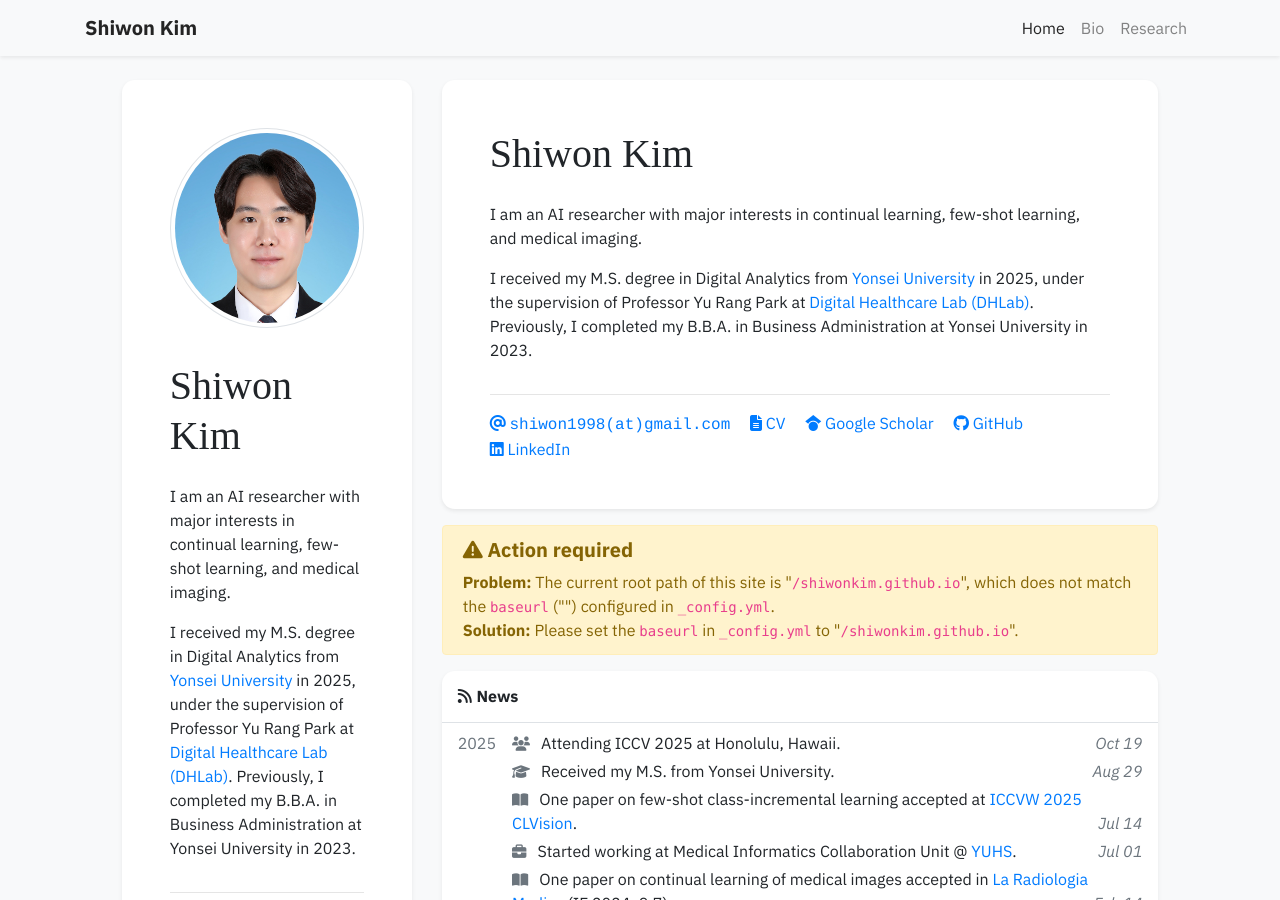
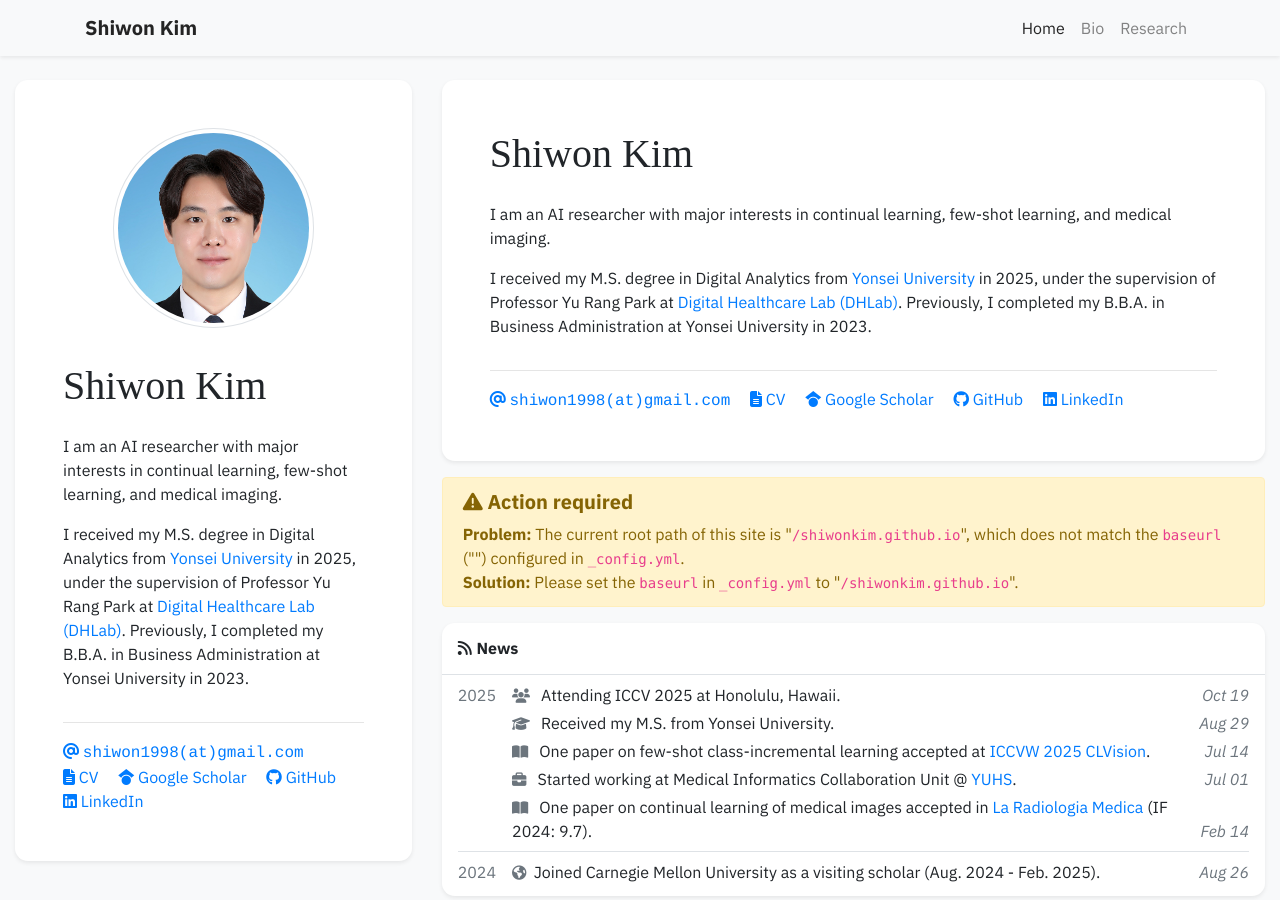
Before and after one commit to shiwonkim/shiwonkim.github.io, a Jekyll site: the page built from index.html, in a window 1280 px wide and 900 px high. Built offline with Jekyll 4.4.1, drawn with Linux system fonts in a browser that asks for light colours; nearby versions of some CDN libraries; some web fonts are replaced; a style sheet for code colours, icons or effects is not loaded.

Commit message:
edit profile

```diff
--- a/index.html
+++ b/index.html
@@ -5,11 +5,11 @@
 ---
 
 <div class="row justify-content-center">
-  <div class="col-12 col-lg-3">
+  <div class="col-12 col-lg-4">
     {% include widgets/profile_card.html %}
   </div>
 
-  <div class="col-12 col-lg-7">
+  <div class="col-12 col-lg-8">
     {% include widgets/about_card.html %}
 
     {% include widgets/debug_repo_name.html %}
--- a/research.html
+++ b/research.html
@@ -74,7 +74,7 @@
 </style>
 
 <div class="row justify-content-center">
-  <div class="col-12 col-lg-3">
+  <div class="col-12 col-lg-4">
     <!-- FILTER TABS -->
     <div class="mb-1 d-flex flex-wrap align-items-center">
       <div class="filter-type d-flex flex-wrap align-items-center mb-3">
@@ -101,7 +101,7 @@
     </div>
   </div>
 
-  <div class="col-12 col-lg-7">
+  <div class="col-12 col-lg-8">
     <div class="text-right mt-0" style="margin-bottom: -3rem;">
       <small style="font-size: 0.75em;">
         * Equal contribution, <sup>†</sup> Corresponding author
```
